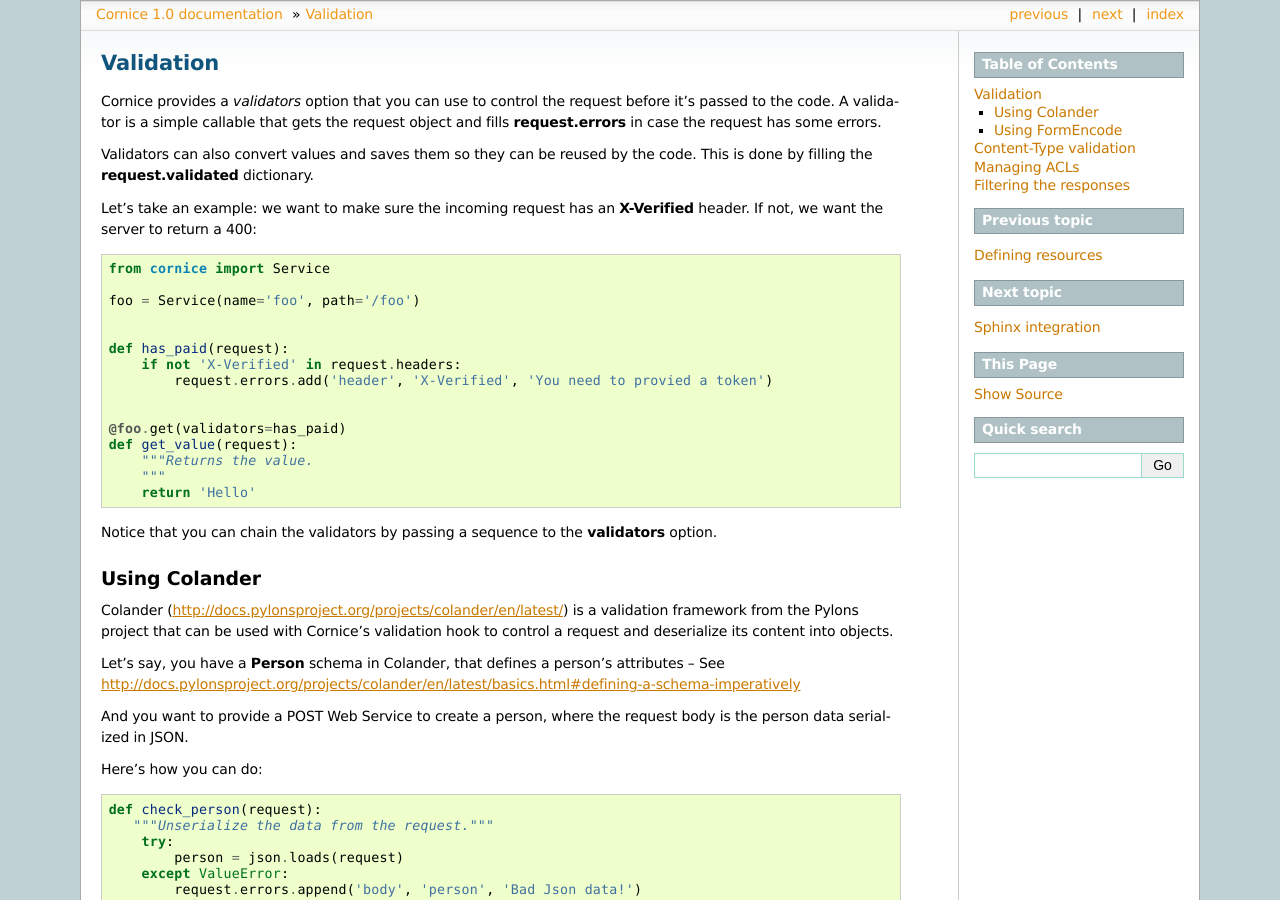
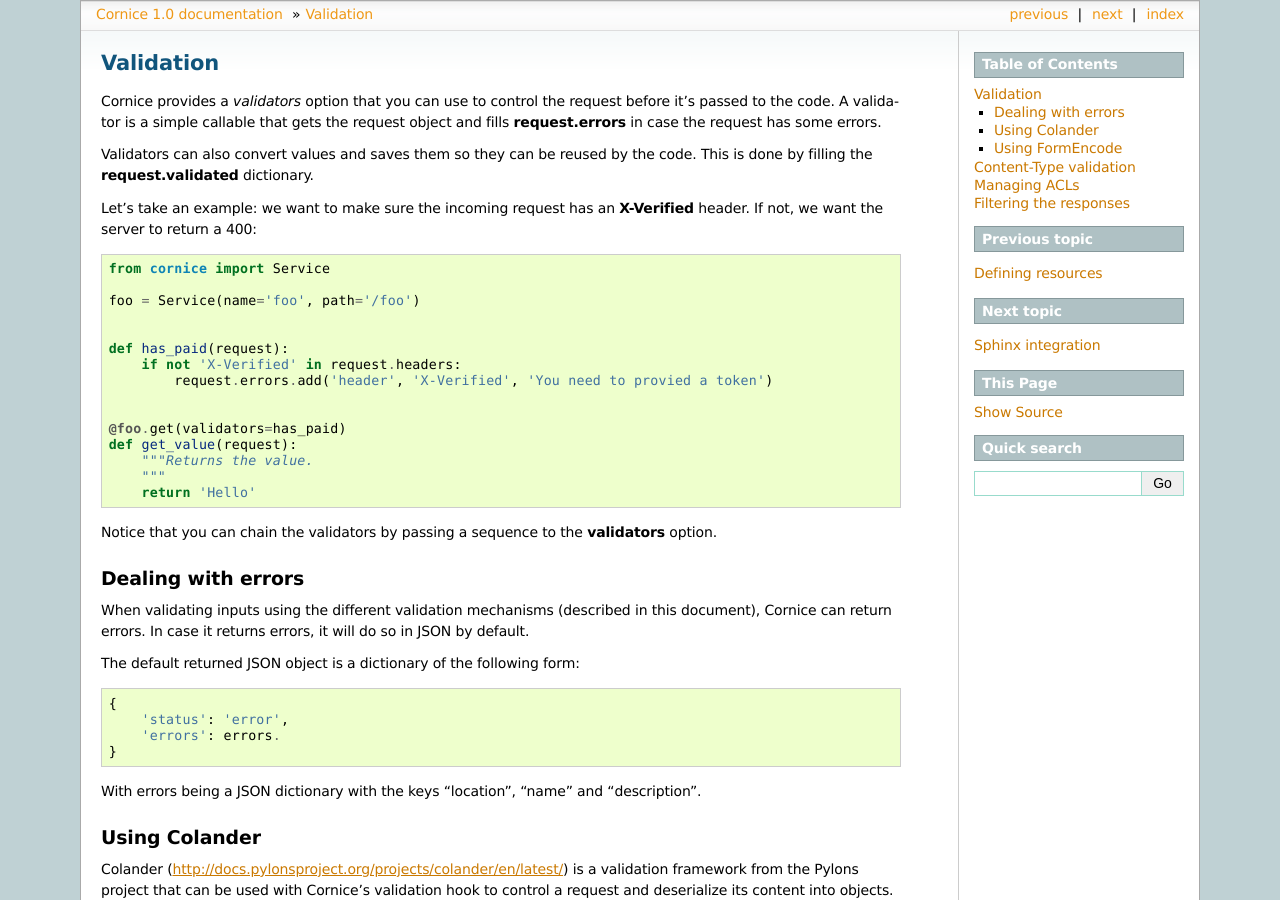
Before and after one commit to Cornices/cornice, a Sphinx documentation site: the page built from docs/source/validation.rst, in a window 1280 px wide and 900 px high. Built offline with Sphinx 7.4.7, drawn with Linux system fonts in a browser that asks for light colours.

Commit message:
Add documentation about the features proposed by cornice

```diff
--- a/docs/source/index.rst
+++ b/docs/source/index.rst
@@ -18,6 +18,7 @@
    validation
    sphinx
    testing
+   exhaustive_list
    exampledoc
 
 
--- a/docs/source/validation.rst
+++ b/docs/source/validation.rst
@@ -32,6 +32,23 @@
 
 Notice that you can chain the validators by passing a sequence
 to the **validators** option.
+
+Dealing with errors
+-------------------
+
+When validating inputs using the different validation mechanisms (described in
+this document),  Cornice can return errors. In case it returns errors, it will
+do so in JSON by default.
+
+The default returned JSON object is a dictionary of the following form::
+
+    {
+        'status': 'error',
+        'errors': errors.
+    }
+
+With errors being a JSON dictionary with the keys "location", "name" and
+"description".
 
 
 Using Colander
```
Also changed, not shown: docs/source/exhaustive_list.rst (added, +46 -0 lines), 1 other file.
